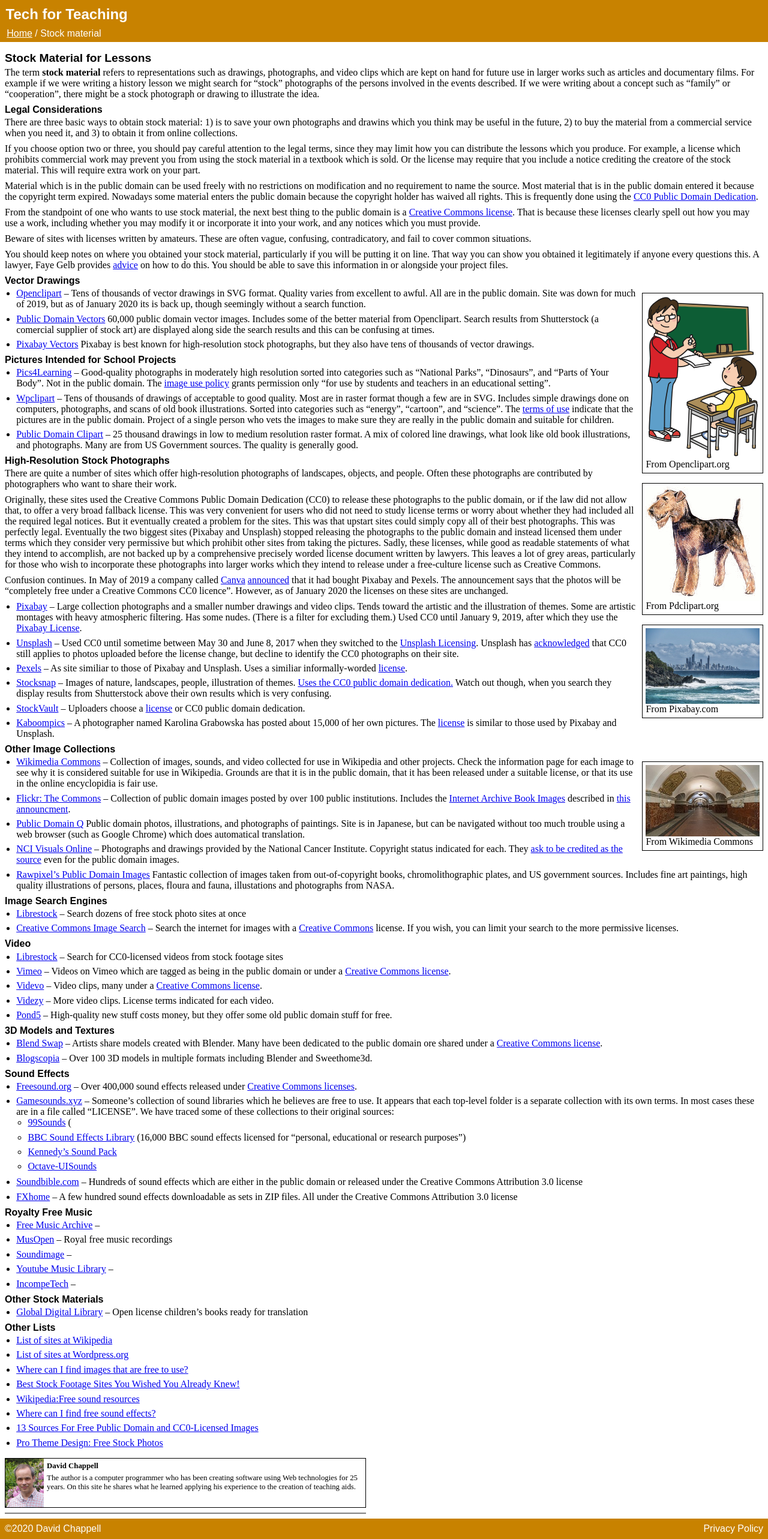
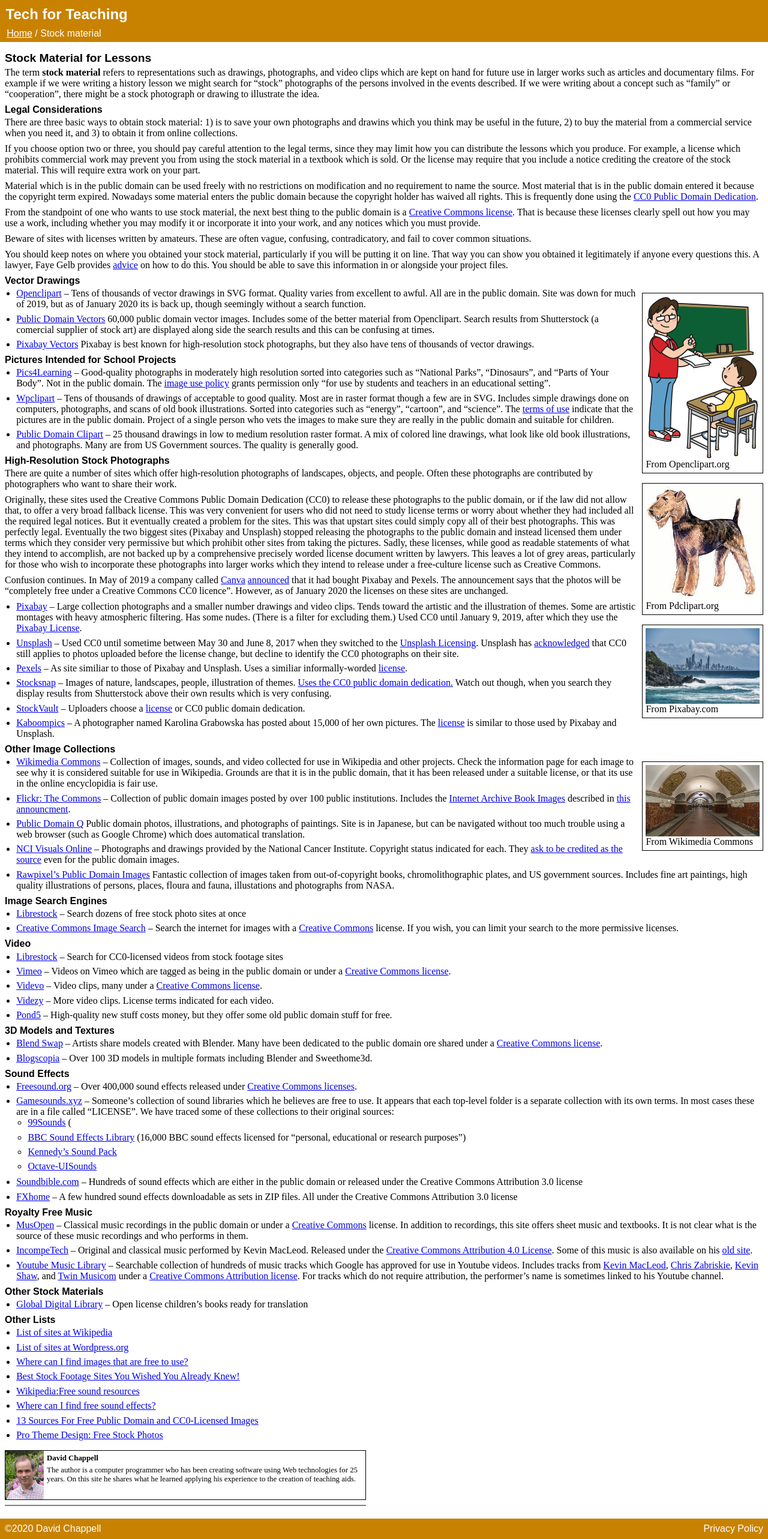
Before and after one commit to david672orford/tech-for-teaching, a Jekyll site: the page built from stock-material/index.md, in a window 1280 px wide. Shown: the whole page at 60% size. Built offline with Jekyll 4.4.1, drawn with Linux system fonts in a browser that asks for light colours; our own code applies the rules of GitHub Pages for plain Markdown files.

Commit message:
filled in information about music

```diff
--- a/stock-material/index.md
+++ b/stock-material/index.md
@@ -234,16 +234,24 @@
 	All under the Creative Commons Attribution 3.0 license
 
 ### Royalty Free Music
-* [Free Music Archive](https://archive.org/details/freemusicarchive)
-	--
 * [MusOpen](https://musopen.org) --
-	Royal free music recordings
-* [Soundimage](http://soundimage.org)
-	--
-* [Youtube Music Library](https://www.youtube.com/audiolibrary/music)
-	--
-* [IncompeTech](http://incompetech.com/)
-	--
+	Classical music recordings in the public domain or under a [Creative Commons](https://www.creativecommons.org) license.
+	In addition to recordings, this site offers sheet music and textbooks.
+	It is not clear what is the source of these music recordings and who performs in them.
+* [IncompeTech](https://incompetech.filmmusic.io/) --
+	Original and classical music performed by Kevin MacLeod.
+	Released under the [Creative Commons Attribution 4.0 License](http://creativecommons.org/licenses/by/4.0/).
+	Some of this music is also available on his [old site](http://incompetech.com/).
+* [Youtube Music Library](https://www.youtube.com/audiolibrary/music) --
+	Searchable collection of hundreds of music tracks which Google has approved
+	for use in Youtube videos. Includes tracks from
+	[Kevin MacLeod](http://incompetech.com/),
+	[Chris Zabriskie](http://chriszabriskie.com/),
+	[Kevin Shaw](https://audionautix.com/), and
+	[Twin Musicom](http://www.twinmusicom.org/)
+	under a [Creative Commons Attribution license](https://creativecommons.org/licenses/by/4.0/).
+	For tracks which do not require attribution, the performer's name is sometimes
+	linked to his Youtube channel.
 
 ### Other Stock Materials
 * [Global Digital Library](https://home.digitallibrary.io/) --
```
